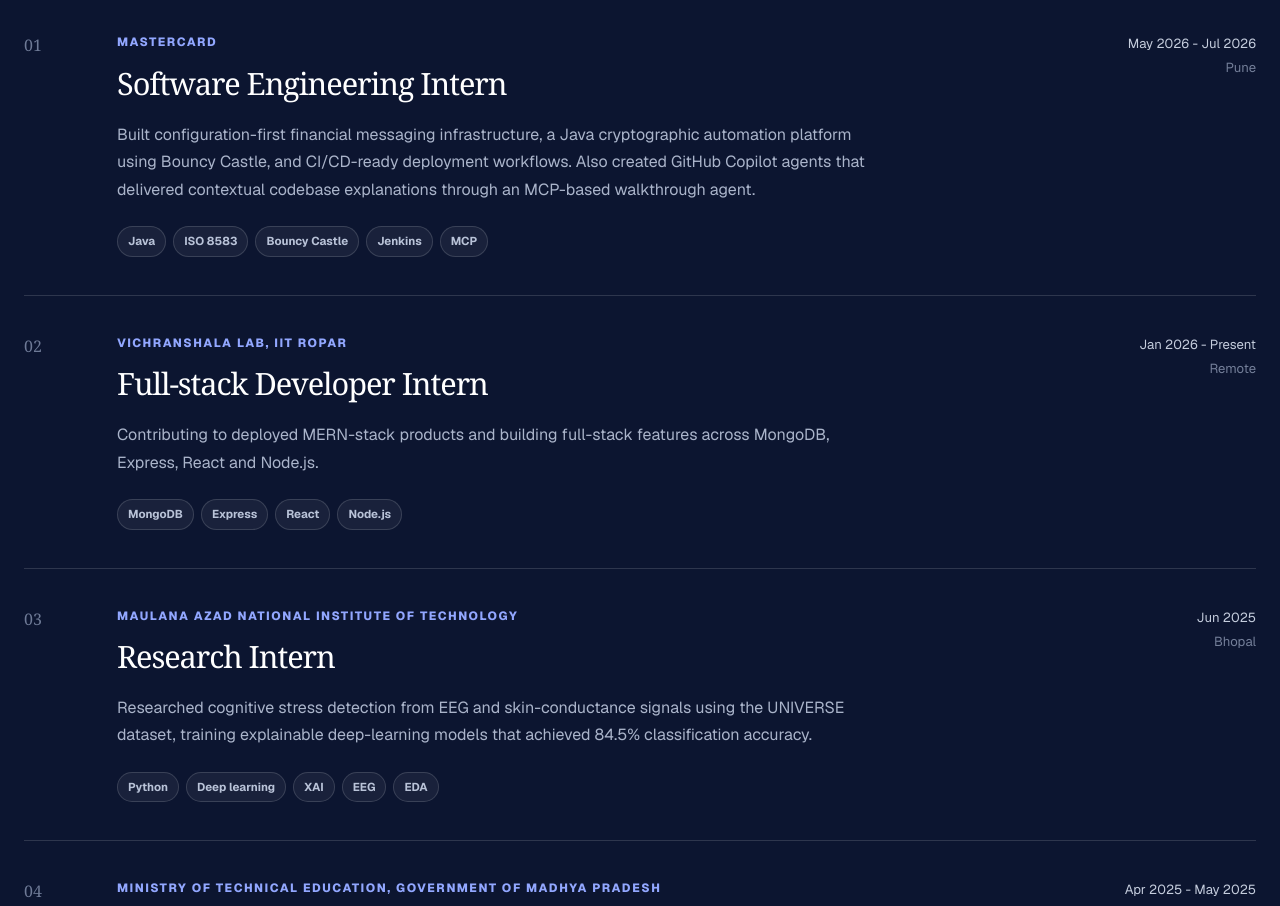
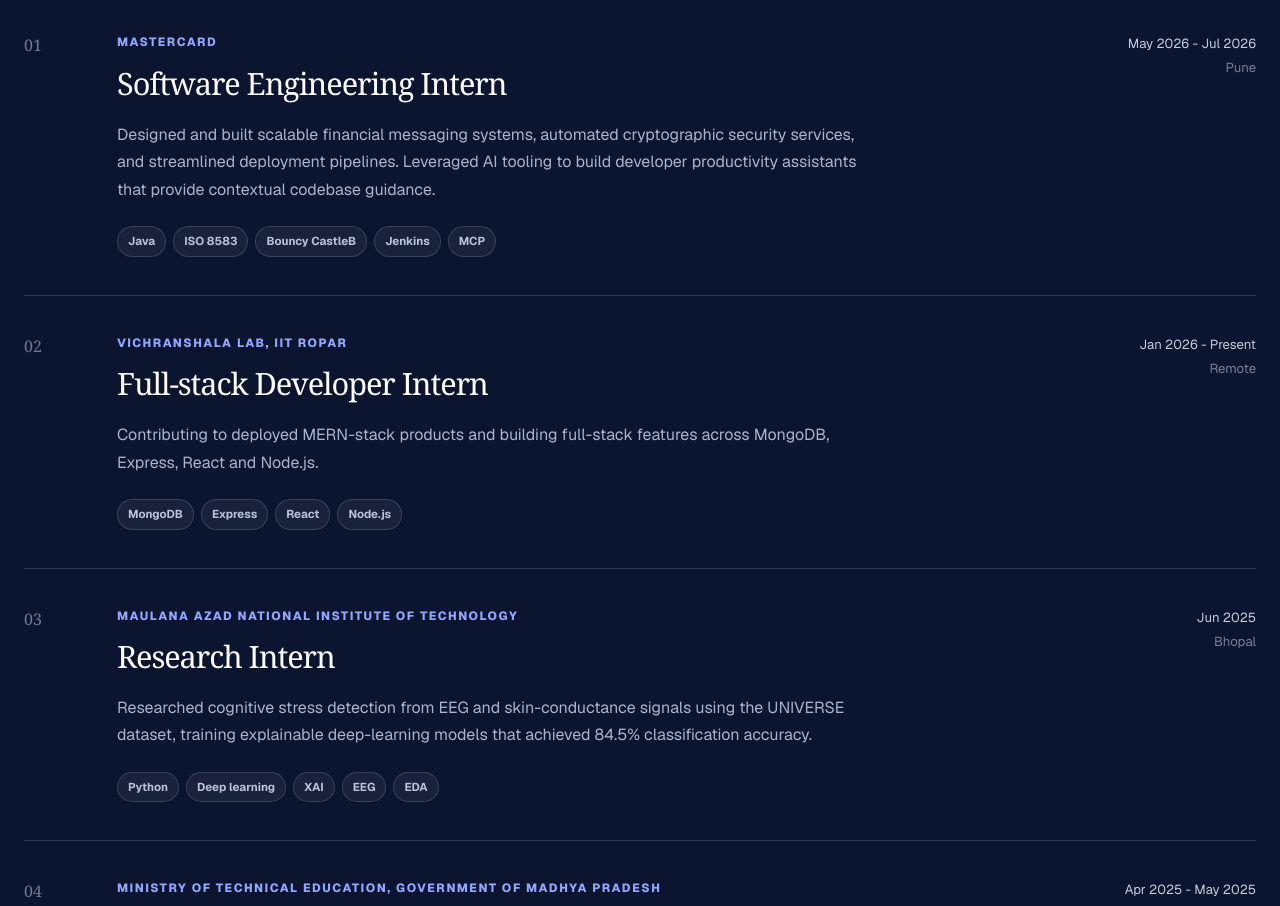
Before and after one commit to ojasvagr123/terminal-portfolio, a Next.js app: page / in a window 1280 px wide. Shown: the part 4120-5026 px from the top of the page. Built offline with nearby package versions, Linux system fonts and the light colour scheme.

Commit message:
my changes

```diff
--- a/src/data/portfolio.ts
+++ b/src/data/portfolio.ts
@@ -74,8 +74,8 @@ export const portfolio = {
       location: "Pune",
       period: "May 2026 - Jul 2026",
       summary:
-        "Built configuration-first financial messaging infrastructure, a Java cryptographic automation platform using Bouncy Castle, and CI/CD-ready deployment workflows. Also created GitHub Copilot agents that delivered contextual codebase explanations through an MCP-based walkthrough agent.",
-      tags: ["Java", "ISO 8583", "Bouncy Castle", "Jenkins", "MCP"],
+        "Designed and built scalable financial messaging systems, automated cryptographic security services, and streamlined deployment pipelines. Leveraged AI tooling to build developer productivity assistants that provide contextual codebase guidance.",
+      tags: ["Java", "ISO 8583", "Bouncy CastleB", "Jenkins", "MCP"],
     },
     {
       role: "Full-stack Developer Intern",
```
Also changed, not shown: public/profile/Screenshot 2026-11-24 205357.png (added), public/profile/profile-photo.jpg (deleted).
